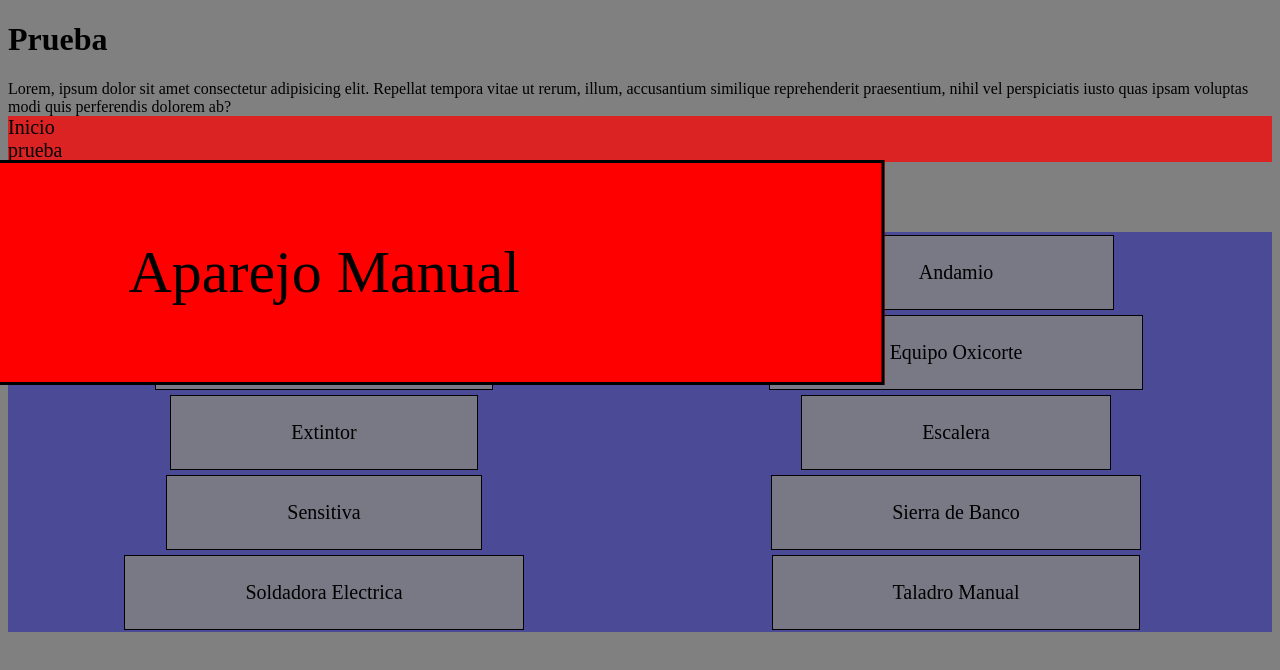
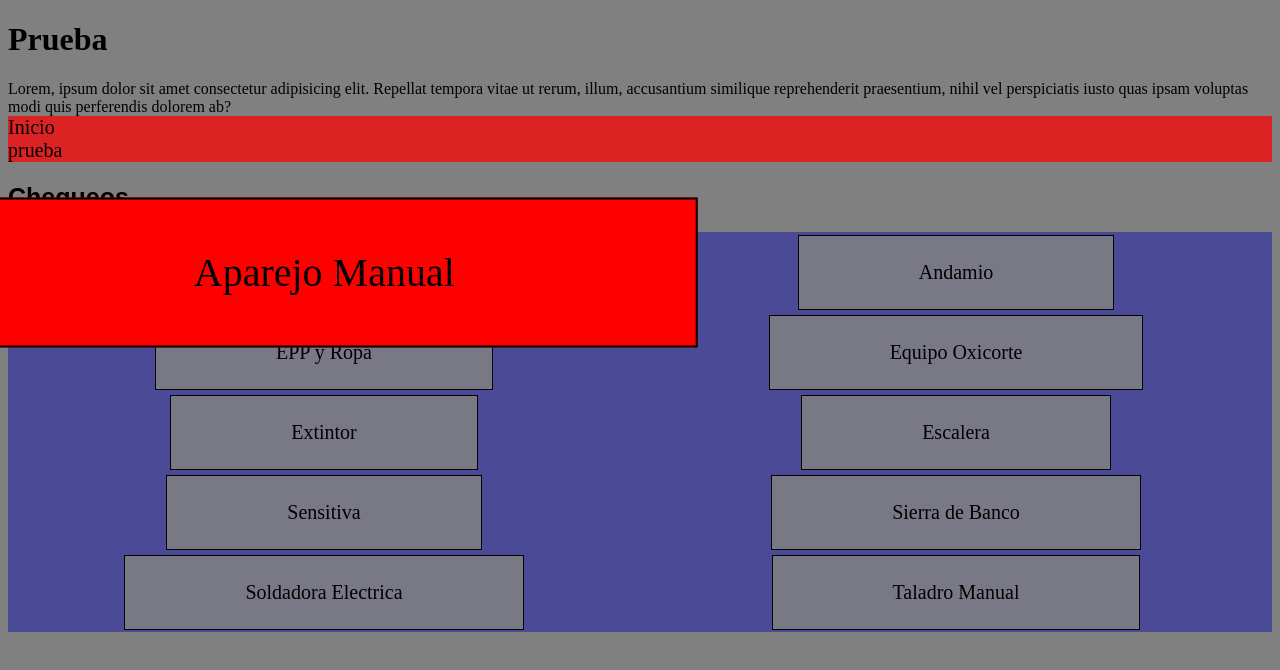
Before and after one commit to gonza1273/prueba, a plain HTML site: page pages/prueba.html in a window 1280 px wide. In both pictures the pointer is over the link "Aparejo Manual". Drawn offline with Linux system fonts and the light colour scheme.

Commit message:
chequeos2

```diff
--- a/css/main.css
+++ b/css/main.css
@@ -76,7 +76,7 @@ a{
 
 .chequeo:hover {
     background-color: red;
-    transform: scale(3);
+    transform: scale(2);
 }
 
 @keyframes entrada-central{
```
